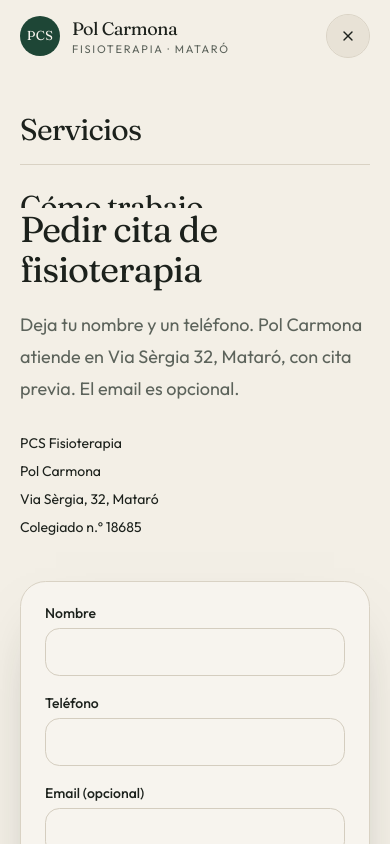
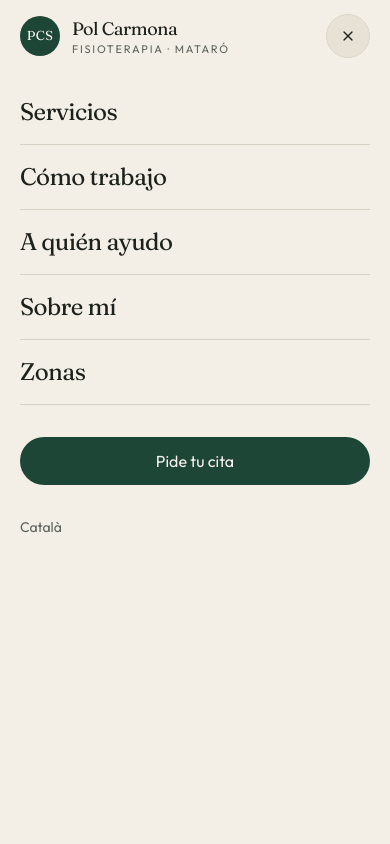
Before and after one commit to edgargranados/pcs-fisioterapia, a Next.js app in the folder web/: page /cita in a window 390 px wide. Both pictures are taken after a click on the button "Menú". Shown: the top 844 px of the page. Built offline with nearby package versions, Linux system fonts and the light colour scheme.

Commit message:
Muestra el menú móvil entero al abrirlo.
El panel estaba recortado dentro de la cabecera. Ahora se abre sobre la página y deja ver todas las opciones.

Co-authored-by: edgar <edgar@cocopool.es>

```diff
--- a/web/src/components/mobile-menu.tsx
+++ b/web/src/components/mobile-menu.tsx
@@ -1,6 +1,7 @@
 "use client";
 
 import { useEffect, useState } from "react";
+import { createPortal } from "react-dom";
 import Link from "next/link";
 import { Menu, X } from "lucide-react";
 import { Button } from "@/components/ui/button";
@@ -21,13 +22,65 @@ export function MobileMenu({
   closeLabel: string;
 }) {
   const [open, setOpen] = useState(false);
+  const [mounted, setMounted] = useState(false);
 
   useEffect(() => {
-    document.body.style.overflow = open ? "hidden" : "";
+    setMounted(true);
+  }, []);
+
+  useEffect(() => {
+    if (!open) return;
+    const previous = document.body.style.overflow;
+    document.body.style.overflow = "hidden";
+    const onKey = (event: KeyboardEvent) => {
+      if (event.key === "Escape") setOpen(false);
+    };
+    window.addEventListener("keydown", onKey);
     return () => {
-      document.body.style.overflow = "";
+      document.body.style.overflow = previous;
+      window.removeEventListener("keydown", onKey);
     };
   }, [open]);
+
+  const panel =
+    open && mounted
+      ? createPortal(
+          <div
+            id="mobile-menu"
+            className="fixed inset-x-0 bottom-0 top-[4.5rem] z-[70] overflow-y-auto overscroll-contain bg-background px-5 pb-8 pt-2"
+          >
+            <nav className="grid" aria-label={openLabel}>
+              {links.map((link) => (
+                <Link
+                  key={link.href}
+                  href={link.href}
+                  onClick={() => setOpen(false)}
+                  className="border-b border-border py-4 font-serif text-2xl tracking-tight"
+                >
+                  {link.label}
+                </Link>
+              ))}
+            </nav>
+            <Link
+              href={cta.href}
+              onClick={() => setOpen(false)}
+              className="mt-8 flex h-12 items-center justify-center rounded-full bg-primary px-6 text-primary-foreground"
+            >
+              {cta.label}
+            </Link>
+            <Link
+              href={lang.href}
+              hrefLang={lang.href.startsWith("/ca") ? "ca" : "es"}
+              aria-label={lang.aria}
+              className="mt-6 block py-2 text-sm text-muted-foreground"
+              onClick={() => setOpen(false)}
+            >
+              {lang.label}
+            </Link>
+          </div>,
+          document.body,
+        )
+      : null;
 
   return (
     <div className="lg:hidden">
@@ -37,37 +90,13 @@ export function MobileMenu({
         size="icon"
         className="size-11 rounded-full"
         aria-expanded={open}
+        aria-controls="mobile-menu"
         aria-label={open ? closeLabel : openLabel}
         onClick={() => setOpen((value) => !value)}
       >
         {open ? <X /> : <Menu />}
       </Button>
-      {open ? (
-        <div className="fixed inset-0 top-[4.5rem] z-40 overflow-y-auto bg-background px-5 pb-28 pt-6">
-          <nav className="grid gap-2">
-            {links.map((link) => (
-              <Link
-                key={link.href}
-                href={link.href}
-                onClick={() => setOpen(false)}
-                className="border-b border-border py-4 font-serif text-3xl tracking-tight"
-              >
-                {link.label}
-              </Link>
-            ))}
-          </nav>
-          <Link
-            href={cta.href}
-            onClick={() => setOpen(false)}
-            className="mt-8 inline-flex h-12 items-center justify-center rounded-full bg-primary px-6 text-primary-foreground"
-          >
-            {cta.label}
-          </Link>
-          <Link href={lang.href} hrefLang={lang.href.startsWith("/ca") ? "ca" : "es"} aria-label={lang.aria} className="mt-6 block text-sm text-muted-foreground" onClick={() => setOpen(false)}>
-            {lang.label}
-          </Link>
-        </div>
-      ) : null}
+      {panel}
     </div>
   );
 }
```
